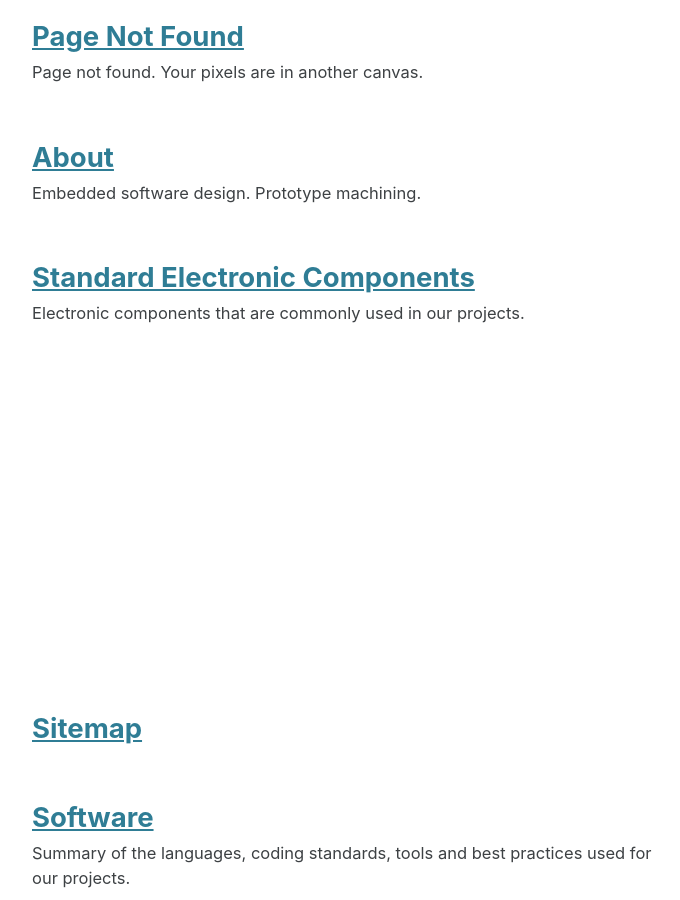
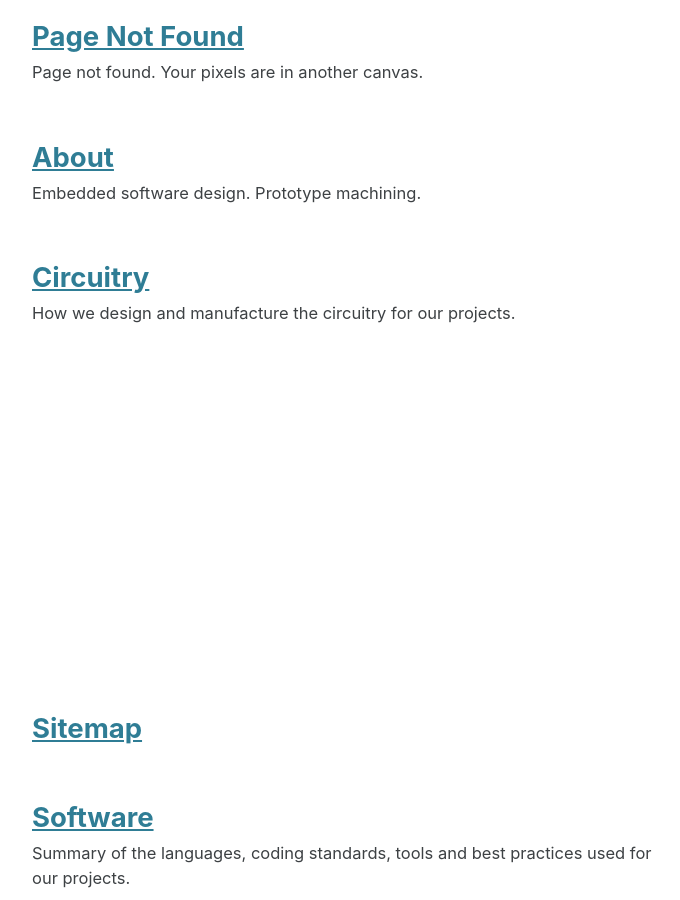
Before and after one commit to va3wam/va3wam.github.io, a Jekyll site: the page built from _pages/sitemap.md, in a window 1280 px wide and 900 px high, scrolled down 367 px. Shown: the whole window, without its empty margins (290-970 px from the left). Built offline with Jekyll 4.4.1, drawn with Linux system fonts in a browser that asks for light colours; cached includes are drawn as plain includes.

Commit message:
Update and rename components.md to circuitry.md

```diff
--- a/_pages/components.md
+++ b/_pages/circuitry.md
@@ -1,22 +1,99 @@
 ---
 layout: single
 author_profile: false
-permalink: /components/
-title: "Standard Electronic Components"
-excerpt: "Electronic components that are commonly used in our projects."
+permalink: /circuitry/
+title: "Circuitry"
+excerpt: "How we design and manufacture the circuitry for our projects."
 toc: true
 
 ---
+
+## PCB Design
+The main tools that we use to design <a href="https://en.wikipedia.org/wiki/Printed_circuit_board">Printed Circuit Boards</a> (PCBs) are the open source tool <a href="https://fritzing.org/home/">Fritzing</a> and <a href="https://en.wikipedia.org/wiki/AutoCAD">AutoCAD</a>'s <a href="https://www.autodesk.ca/en/products/eagle/overview?referrer=%2Fproducts%2Feagle%2Foverview">Eagle CAD</a>.
+
+### Eagle Anomaly with Pads
+We had a problem with transferring the circuit board layout from Eagle to Fusion, but we found a workaround. The problem showed itself as pads that disappeared in the transfer from an Eagle board layout to a layer in a Fusion sketch. <b>Note that we have stopped milling our own boards so this is no longer a concern for us but we are including this here for those hearty souls that still make their own PCBs.</b>
+
+Following is the bug report we submitted to the Eagle support forum.
+
+We (some amateur robot hackers) build our circuit boards using this set of steps:
+
+<ul>
+    <li>design and lay out board in Eagle 9.4.2</li>
+    <li>export a DXF file from Eagle</li>
+    <li>import DXF into Fusion 360</li>
+    <li>use CNC mill to create circuit board</li>
+</ul>
+
+We have found that some of the pads don’t survive the journey from Eagle to Fusion, and we needed to do a lot of painful fusion repairs until we found the procedural work around. By testing without Fusion in the process, and doing a lot of detective work, we were able to convince ourselves that the problem is due to Eagle mishandling pads that don’t have an explicit shape attribute, when creating a DXF file. We have come up with a work around that completely solves the problem as far as we can tell.
+
+To investigate, we examined DXF files by viewing them in the Irfanview graphics display utility, which we then save in PNG format for later comparison.
+
+We came up with a simple example that illustrates the issue, and the fix. It uses a “board” that consists of a single 1N4004 diode, and nothing else, not even traces. It comes from the Eagle-Libraries-master file, so we assume it has a valid footprint. In particular, it is legitimate to not have an explicit pad shape attribute, which is the case for both leads of the diode.
+
+The illustration goes like this:
+
+<ul>
+<li>create a board containing just the diode. In the accompanying zip file, this is reproduce.brd and sch</li>
+<li>observe the pad definitions:
+<pre>
+<code>
+     $ grep "< pad " reproduce.brd
+     < pad name="A" x="5.08" y="0" drill="1.1176" diameter="1.9304"/>
+     < pad name="C" x="-5.08" y="0" drill="1.1176" diameter="1.9304"/>
+</code>
+</pre>
+</li>
+<li>export a DXF file, reproduce.dxf in the zip file</li>
+<li>view the file in Irfanview.</li>
+<li>Observe that there are single circles for the drill holes for each lead, but no outside perimeter of the pad</li>
+<li>save the file as reproduce.png for later comparisons.</li>
+</ul>
+
+Now for the work around:
+
+The fix is to put an explicit shape into the pad definition. We used “octagon” which has worked out well. Since the footprint is put into the brd file when the part is added, fixing the footprint in your library won't solve the problem (unless you remove and re-ad the part, which I think would be painful). What you can do is edit the copy inside the brd and sch files. You have to do this exactly the same way in both files, or Eagle will declare the files to be inconsistent. I just wrote the following one line script to add an octagon shape value where none was specified. This is an AWK command, runnable from gitbash or cygwin. Anyway, here's the command sequence to fix both the brd and sch files:
+
+<code>
+     $ awk '{if($1!="<pad"||$0~"shape"){print $0} else print substr($0,0,length($0)-2),"shape=\"octagon\"/>"}' reproduce.brd > fixed.brd
+     $ awk '{if($1!="<pad"||$0~"shape"){print $0} else print substr($0,0,length($0)-2),"shape=\"octagon\"/>"}' reproduce.sch > fixed.sch
+</code>
+(Each command should be one long line - it’s likely going to wrap to 2 lines in this post.)
+
+Here’s what the pad definitions look like now:
+<code>
+    $ grep "<pad " fixed.brd
+    <pad name="A" x="5.08" y="0" drill="1.1176" diameter="1.9304" shape="octagon"/>
+    <pad name="C" x="-5.08" y="0" drill="1.1176" diameter="1.9304" shape="octagon"/>
+</code>
+Going through the same process as before to examine the pads in the DXF file, we see that they now have an octagonal perimeter around the drill hole, so the pad is actually there. When we import the corrected DXF file to Fusion, the pads don’t require any fixes to have a viable board.
+
+I hope this explanation makes some sense. If not, email me and I’ll try to clarify.
+
+Cheers / Doug Elliott VA3DAE / canoe.eh@gmail.com / https://github.com/va3wam/TWIPi
+
+### Units in Eagle
+Being Canadians, so we should be using metric units, but for some strange reason (maybe rationalized by the nature of the parts we're using) we do a lot of stuff in imperial units. This is important when a board layout starts its journey from Eagle to Fusion. BEFORE you do the DXF file export, you must change the units from metric to imperial.
+
+
+## PCB Fabrication
+After about a year of refining a PCB milling procedure it was decided that the cost and quality of the boards that we were producing could not match what a fabrication service could do for us so we have now switched to outsourcing our PCB fabrication. We currently use the serives of <a href="https://www.pcbway.com/">PCBWAY</a> though we also short listed these services for future consideration:
+<ul>
+<li><a href="https://oshpark.com/">OSHPARK</a></li>
+<li><a href="https://jlcpcb.com/">JLC</a></li>
+<li><a href="https://www.seeedstudio.com/">Seeed</a></li>
+
+## Common Components
 The following development boards are commonly used components in the prototype circuitry of our projects.
 
-## ESP32
+### ESP32
 <img src="/assets/images/huzzah32.jpg" alt="ESP32" height="100" width="100">
 The Espressif <a href="https://en.wikipedia.org/wiki/ESP32">ESP32</a> is the <a href="https://en.wikipedia.org/wiki/System_on_a_chip">SoC</a> at the centre of all projects at this time. The Adafriut <a href="https://learn.adafruit.com/adafruit-huzzah32-esp32-feather/downloads">Huzzah32</a> development board is the platform used for designs. The plan is to do this until the time comes to fabricate an <a href="https://en.wikipedia.org/wiki/Single-board_computer">SBC</a> for a dedicated application.
 <ul>
 <li><a href="https://github.com/va3wam/va3wam.github.io/blob/master/doc/esp32_technical_reference_manual_en.pdf">Technical Reference Manual</a></li>
 </ul>
 
-## MPU6050
+### MPU6050
 <img src="/assets/images/gy521.jpg" alt="MPU6050" height="100" width="100">
 The Invensense <a href="https://en.wikipedia.org/wiki/InvenSense">MPU6050</a>
 <a href="https://en.wikipedia.org/wiki/Microelectromechanical_systems">MEMS</a>
@@ -34,24 +111,24 @@
 <li><a href="https://github.com/va3wam/va3wam.github.io/blob/master/doc/MPU6050/MPU%20HW%20Offset%20Registers%201.2.pdf">Registers</a></li>
 </ul>
 
-## OLED
+### OLED
 <img src="/assets/images/I2C-OLED.jpg" alt="OLED" height="100" width="100">
 The SOLOMON SYSTECH <bold>SSD1306</bold> <a href="https://en.wikipedia.org/wiki/CMOS">CMOS</a> driver integrated with a 0.96" 128x64 <a href="https://en.wikipedia.org/wiki/OLED">OLED</a> on a generic board is used in projects requiring data and graphics display capabilities.
 <ul>
 <li><a href="https://github.com/va3wam/va3wam.github.io/blob/master/doc/OLED/SSD1306.pdf">Data Sheet</a></li>
 </ul>
 
-## DRV8825
+### DRV8825
 <img src="/assets/images/DVR8825.jpg" alt="DRV8825" height="100" width="100">
 The Texas Instruments <a href="http://www.ti.com/product/DRV8825">DRV8825</a> bipolar stepper motor driver on the Polulu <a href="https://www.pololu.com/product/2133">Md20B</a> breakout boards is used for controlling <a href="https://en.wikipedia.org/wiki/Stepper_motor">stepper motors</a>.
 <ul>
 <li><a href="https://github.com/va3wam/va3wam.github.io/blob/master/doc/DVR8825/drv8825.pdf">Data Sheet</a></li>
 </ul>
 
-### DRV8825 Calibration Procedure
+#### DRV8825 Calibration Procedure
 A calibration procedure is required during set up of the controller. The procedure and required circuit is detailed <a  href="https://forum.arduino.cc/index.php?topic=415724.0">here</a>. Note that the current target for the controllers is 0.4AMPS per the spec sheet linked in the Motor page. The following is a breakdown on the calibration steps:
 
-### Calculate VREF
+#### Calculate VREF
 Step one is to figure out what the target output of the DVR8825 is. This is required to ensure that the motors are not damaged by passing too much current to the coils of the stepper motors
 
 <ul>
@@ -62,7 +139,7 @@
 <li>VREF = 0.2VDC</li>
 </ul>
 
-### Torque Requirements
+#### Torque Requirements
 We have determined that the 0.4A motors lack the torque required to effectively balance TWIPi. We have learned that in order to increase torque we must increase the current (Amps). We have also learned that to increase speed we must increase voltage. Finally, we have learned that torque drops with speed increases.
 
 With this new information we now realize that in order to increase the available torque we need new motors that are rated to handle more current (Amps). We are now going to try using motors rated to handle 1.7AMPS. This should give us effectively 4 times the current which we hope will produce the additional torque that we need for TWIPi.
@@ -80,21 +157,21 @@
 Which in turn passes 1.7AMPS to the motor
 We know that the new motor is rated with a holding torque of40N.cm (56oz-in). Our old motor was rated at 37oz-in for reference. We believe this new motor will achieve its torque rating with the current we will pass it. We do not think that the old motor was achieving its advertised torque at the speed we are using. All of this is to say that we are currently hoping (praying) that by changing to new motors with a higher current rating, which in turn allows us to increase the current that we pass through the motor driver we will get sufficient torque to balance TWIPi.
 
-### Detent torque
+#### Detent torque
 One last not about torque. We have also learned that the maximum torque that can be achieved once the motor is moving at low speeds (which we will assume is any speed we need to balance on the spot) is calculated as follows:
 
 Holding torque - 2 * Detent torque = 40N.cm - 2 * 2.2N.cm = 35.6N.cm
 
 This is relevant once we get beyond simply trying to balance on the spot and actually try to move about with TWIPi.
 
-### Testing Results
+#### Testing Results
 With the new motor we calibrated the DRV8825 to  1.2V. This resulted in a noticeable increase in torque but we also noted that only 0.8AMPs were being drawn from the power supply being driven at 12VDC. We then tried increasing the calibration number to see if we could draw 1.7AMPS from the power supply. At over 1AMP being drawn the motor stopped spinning. As we gradually reduced the AMPs being passed the motor would run for a bit then stop. We think this was the DRV8825 using thermal protection and cutting out until it cooled down. When we reduced the calibration number back to 1.2V and the power supply indicated that it was passing 0.8AMPS then the motor ran without cutting out so we assume that the DRV8825 is no longer over heating.
 
-### Wire up tuning circuit
+#### Wire up tuning circuit
 Use this diagram to wire up the calibration circuit
 <a href="https://github.com/va3wam/TWIPi/blob/master/img/DVR8825-calibrate.png">DVR8825 calibration</a>
 
-### Probe and calibrate
+#### Probe and calibrate
 - Set your multi meter to read DC voltage
 - Put the negative probe to ground and the positive probe to the POT
 - Turn the POT until the meter reads 0.2V (200 mV)
```
